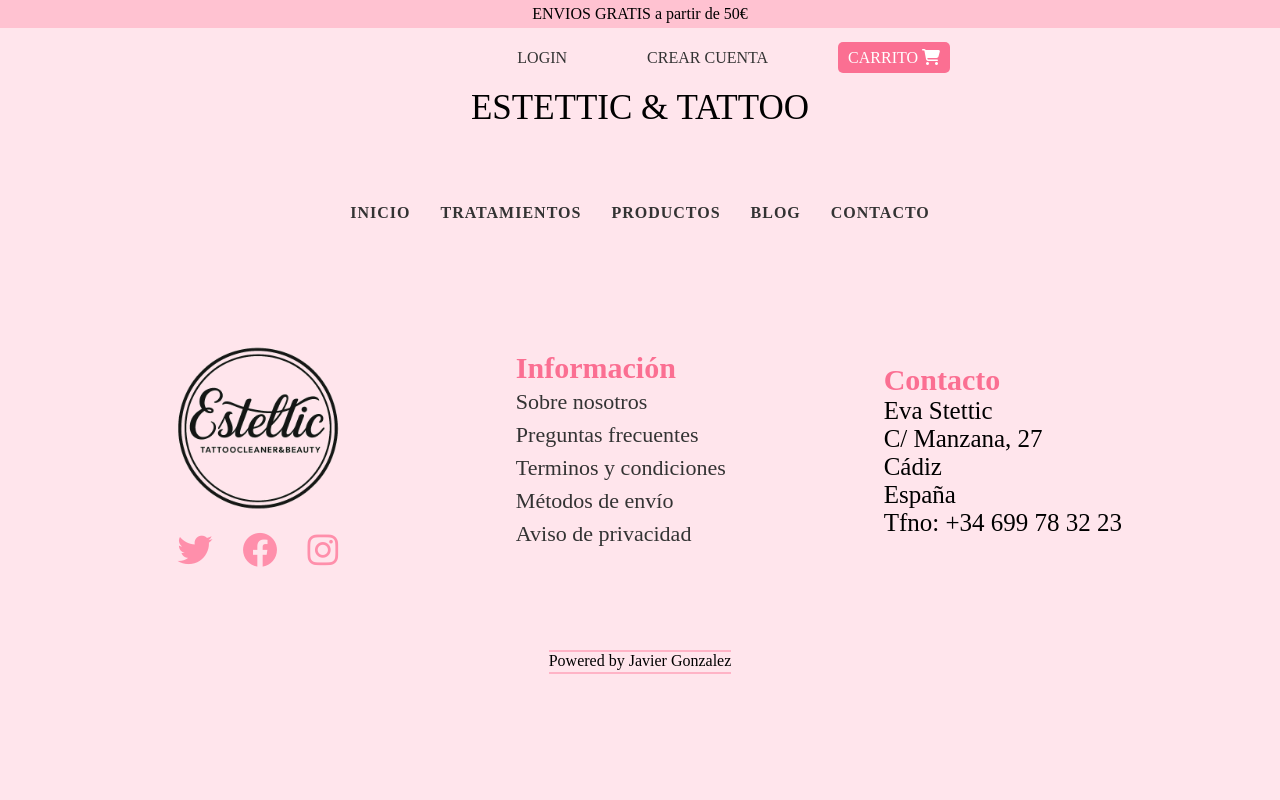
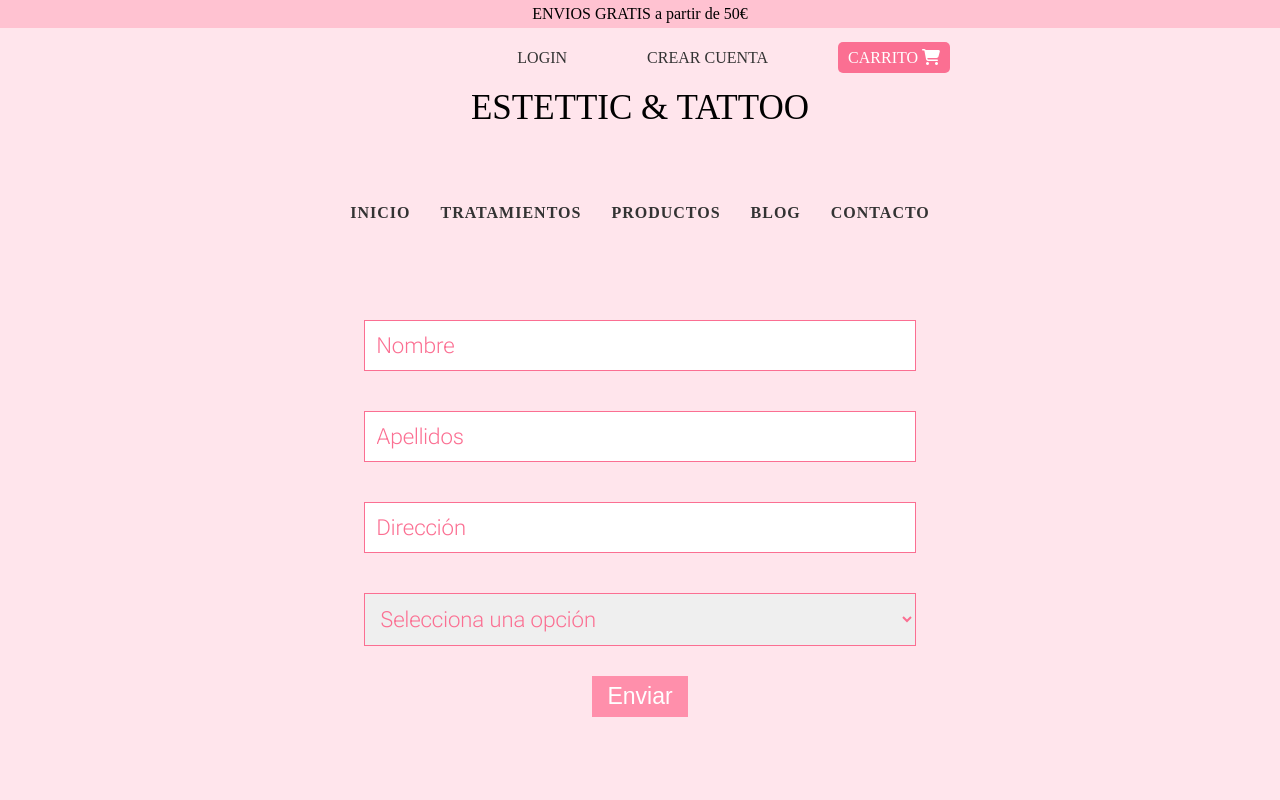
Before and after one commit to JaviFrost8/stettic, a React (Vite) app: page /checkout in a window 1280 px wide. Shown: the top 800 px of the page. Built offline with nearby package versions, Linux system fonts and the light colour scheme; a web font is replaced by a local one.

Commit message:
'finished'

```diff
--- a/package.json
+++ b/package.json
@@ -10,6 +10,7 @@
     "preview": "vite preview"
   },
   "dependencies": {
+    "firebase": "^11.8.1",
     "react": "^19.1.0",
     "react-dom": "^19.1.0",
     "react-router-dom": "^6.30.1"
--- a/src/App.css
+++ b/src/App.css
@@ -877,6 +877,20 @@
   background-color: var(--fifth-color);
 }
 
+.select{
+  font-family: 'Roboto Flex';
+  margin: 20px 0;
+  padding: 12px;
+  border: 1px solid var(--fifth-color);
+  color: var(--fifth-color);
+  font-size: 22px;
+  width: 90%;
+}
+
+.select:focus{
+  outline: none
+}
+
 .info-contact{
   display: flex;
   align-items: center;
@@ -940,7 +954,6 @@
 .title-cart{
   display: flex;
   width: 100%;
-
   margin: 20px 0px 20px 120px;
 }
 
@@ -1031,6 +1044,23 @@
   width: 330px;
 }
 
+.btn-resume{
+  width: 100%;
+  background-color: var(--fourth-color);
+  padding: 8px 12px;
+  color: white;
+  font-size: 20px;
+  margin-top: 30px;
+  border: none;
+  cursor: pointer;
+  transition: 300ms all ease;
+}
+
+.btn-resume:hover{
+  background-color: var(--fifth-color);
+}
+
+
 .resume-container{
   display: flex;
   flex-direction: column;
@@ -1039,3 +1069,22 @@
 .totalPrice{
   font-size: 22px;
 }
+
+/* Aqui empieza el contenido del CHECKOUT*/
+
+.container-contact{
+  margin-top: 50px;
+}
+
+.finish-container{
+  display: flex;
+  align-items: center;
+  justify-content: center;
+  flex-direction: column;
+  margin-top: 60px;
+}
+
+.finish-container span{
+  font-size: 30px;
+  font-weight: bold;
+}
--- a/src/App.jsx
+++ b/src/App.jsx
@@ -10,6 +10,7 @@
 import { Carrito } from './pages/Carrito';
 import { ProductDetail } from './pages/ProductDetail';
 import { CartProvider } from './context/CartContext';
+import { Checkout } from './pages/Checkout';
 
 function App() {
 
@@ -26,6 +27,7 @@
           <Route path='/blog' element={<Blog />} />
           <Route path='/contacto' element={<Contacto />} />
           <Route path='/carrito' element={<Carrito />} />
+          <Route path='/checkout' element={<Checkout />} />
         </Routes>
         <Footer />
       </BrowserRouter>
--- a/src/components/Header.jsx
+++ b/src/components/Header.jsx
@@ -4,7 +4,6 @@
 export const Header = () => {
 
   const { cart, totalProducts } = useCart();
-
 
   return (
     <header>
--- a/src/context/CartContext.jsx
+++ b/src/context/CartContext.jsx
@@ -64,10 +64,15 @@
     })
   }
 
+  function clearCart(){
+    setCart([])
+  }
+
   return (
     <CartContext.Provider value={{
       cart,
       totalProducts,
+      clearCart,
       addToCart,
       deleteFromCart,
       addFromCart,
--- a/src/pages/Carrito.jsx
+++ b/src/pages/Carrito.jsx
@@ -1,5 +1,6 @@
 import React from 'react'
 import { useCart } from '../context/CartContext'
+import { NavLink } from 'react-router-dom'
 
 export const Carrito = () => {
 
@@ -44,6 +45,7 @@
                 <span>Subtotal: {`(${totalProducts} productos)`}</span>
                 <span>Gastos de envío: <strong>{totalPrice > 50 ? 'Gratis' : '4,90€'}</strong></span>
                 <span className='totalPrice'>Total: <strong>{priceWithSend.toFixed(2)}€</strong></span>
+                <NavLink to='/checkout'><button className='btn-resume'>Finalizar compra</button></NavLink>
               </div>
             </div>
           </>
--- /dev/null
+++ b/src/pages/Checkout.jsx
@@ -0,0 +1,63 @@
+import React, { useState } from 'react'
+import { useNavigate } from 'react-router-dom';
+import { useCart } from '../context/CartContext';
+
+export const Checkout = () => {
+
+  const [finish, setFinish] = useState(null)
+  const { clearCart } = useCart()
+  const navigate = useNavigate()
+
+  function handleSubmit(e){
+    e.preventDefault();
+    setFinish('Compra realizada con éxito')
+  }
+
+  function navi(){
+    localStorage.setItem('products', JSON.stringify([]))
+    clearCart()
+    navigate('/')
+  }
+
+  return (
+    <div className='big-container'>
+
+      {!finish ? (
+        <>
+        <div className='container-contact'>
+        <form onSubmit={handleSubmit} className='form'>
+          <input
+            type='text'
+            placeholder='Nombre' required
+          />
+          <input
+            type='text'
+            placeholder='Apellidos' required
+          />
+          <input
+            type='text'
+            placeholder='Dirección' required
+          />
+
+          <select className='select' required>
+            <option value=''>Selecciona una opción</option>
+            <option value='Tarjeta de crédito'>Tarjeta de crédito o débito</option>
+            <option value='Contrarreembolso'>Contrarreembolso</option>
+            <option value='Bizum'>Bizum</option>
+          </select>
+
+          <input type='submit' value='Enviar' />
+        </form>
+      </div>
+        </>
+      ) : (
+        <>
+        <div className='finish-container'>
+          <span>{finish}</span>
+          <button onClick={navi} className='btn-resume'>Regresar a principal</button>
+        </div>
+        </>
+      )}
+    </div>
+  )
+}
```
Also changed, not shown: 1 other file (tests, documents, lock files or other folders).
